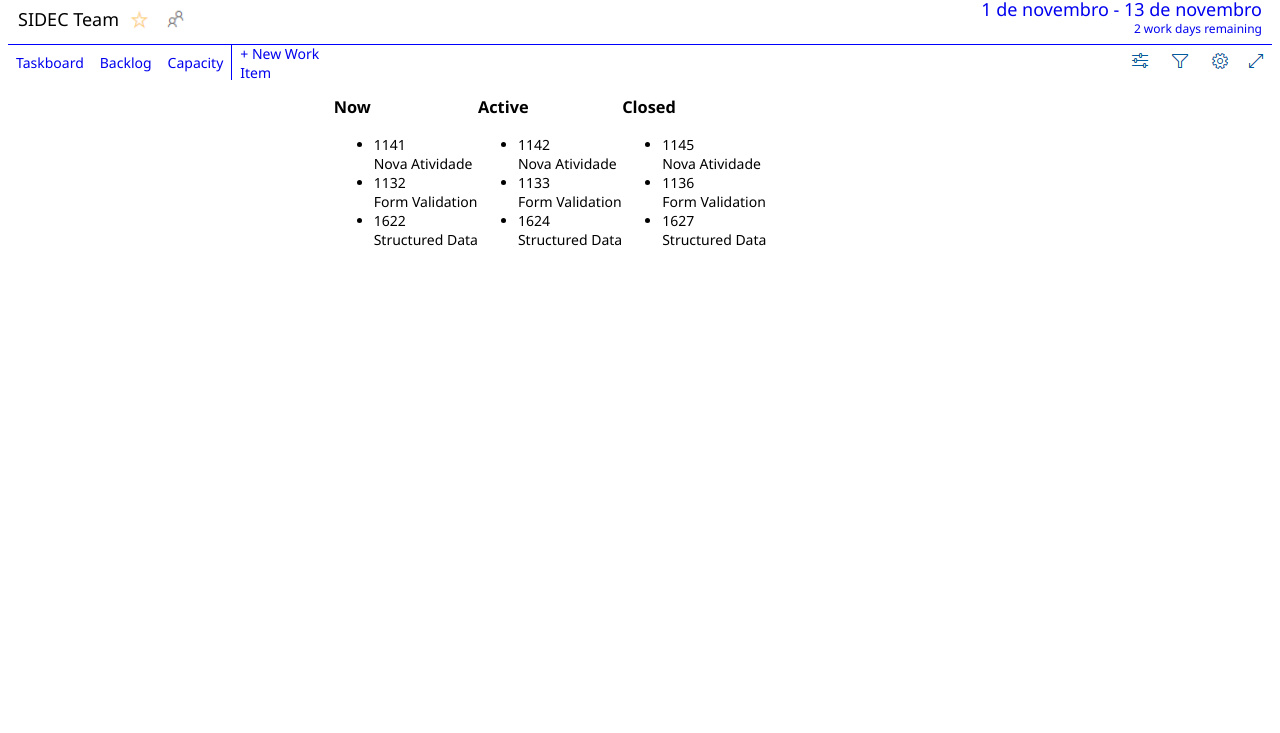
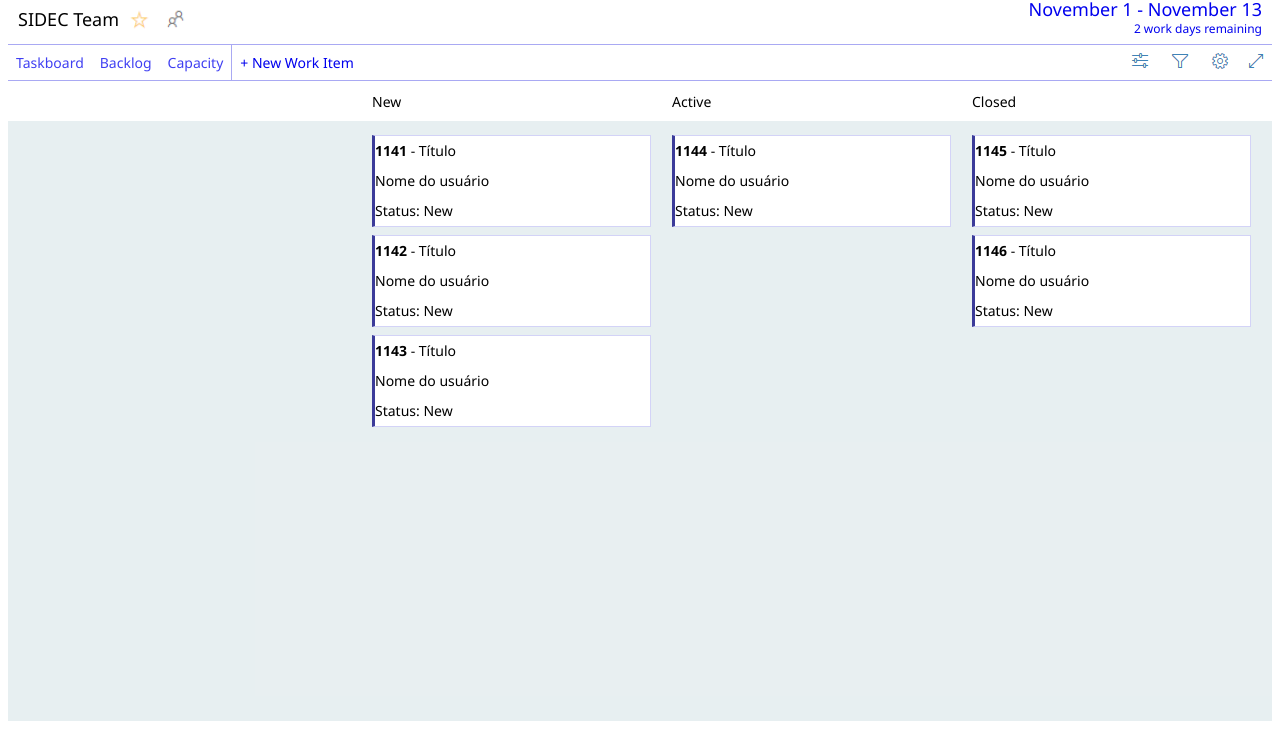
Before and after one commit to matheuscosantos/processo-imagem, a plain HTML site: page index.html in a window 1280 px wide. Shown: the part 67-800 px from the top of the page. Drawn offline with Linux system fonts and the light colour scheme.

Commit message:
*feat* div lists-container formatado

```diff
--- a/index.html
+++ b/index.html
@@ -42,7 +42,7 @@
                 <a href="#" class="elementos"><img src="img/icon_members.png" title="List" alt="icon members"></a>
             </div>
             <div class="dates">
-            <a href="#">1 de novembro - 13 de novembro
+                <a href="#">November 1 - November 13
                 <span style="font-size: 12px;"><br>2 work days remaining</span></a>
             </div>
         </div>
@@ -67,43 +67,36 @@
             </div>
 
         </div>
-    <!-- End of board info bar -->
+
+        <div class="board-status">
+                <h3 class="list-title-new">New</h3>
+                <h3 class="list-title-active">Active</h3>
+                <h3 class="list-title-closed">Closed</h3>
+        </div>
+
 
         <section class="lists-container">
 
-        <div class="listNow">
-
-            <h3 class="list-title">Now</h3>
-
+            <div class="listNew">
                 <ul class="list-items">
-                <li>1141<br>Nova Atividade</li>
-                <li>1132<br>Form Validation</li>
-                <li>1622<br>Structured Data</li>
+                    <li><b>1141</b> - Título <br> Nome do usuário <br> Status: New</li>
+                    <li><b>1142</b> - Título <br> Nome do usuário <br> Status: New</li>
+                    <li><b>1143</b> - Título <br> Nome do usuário <br> Status: New</li>
                 </ul>
             </div>
 
             <div class="listActive">
-
-            <h3 class="list-title">Active</h3>
-
                 <ul class="list-items">
-                <li>1142<br>Nova Atividade</li>
-                <li>1133<br>Form Validation</li>
-                <li>1624<br>Structured Data</li>
+                    <li><b>1144</b> - Título <br> Nome do usuário <br> Status: New</li>
                 </ul>
             </div>
 
             <div class="listClosed">
-
-            <h3 class="list-title">Closed</h3>
-
                 <ul class="list-items">
-                <li>1145<br>Nova Atividade</li>
-                <li>1136<br>Form Validation</li>
-                <li>1627<br>Structured Data</li>
+                    <li><b>1145</b> - Título <br> Nome do usuário <br> Status: New</li>
+                    <li><b>1146</b> - Título <br> Nome do usuário <br> Status: New</li>
                 </ul>
             </div>
 
     </body>
-
 </html>
--- a/style.css
+++ b/style.css
@@ -12,7 +12,7 @@ body{
 .board-header{
     display: flex;
     flex-shrink: 0;
-    border-bottom: 0.3px solid #00f;
+    border-bottom: 0.1px solid rgb(169, 169, 243);
 }
 
 .logo{
@@ -80,7 +80,7 @@ body{
 .board-info{
     display: flex;
     height: 50px;
-    border-bottom: 0.3px solid #00f;
+    border-bottom: 0.1px solid rgb(169, 169, 243);
 
 }
 
@@ -124,6 +124,8 @@ body{
 .board-controls{
     display: flex;
     height: 35px;
+    border-bottom: 0.1px solid rgb(169, 169, 243);
+
 }
 
 .board-controls .links{
@@ -139,8 +141,9 @@ body{
 
 .board-controls .new-work{
     display: flex;
+    width: 120px;
     align-items: center;
-    border-left: 0.3px solid #00f;
+    border-left: 0.1px solid rgb(169, 169, 243);
     padding: 0px 8px;
 
 }
@@ -152,21 +155,113 @@ body{
     align-items: center;
 }
 
-.lists-container{
-    width: 60%;
+.links > a{
+    opacity: 0.75;
+}
+
+.links a:hover {
+    opacity: 10;
+    border-bottom: 3px solid rgb(169, 169, 243);
+}
+
+.functions img {
+    opacity: 0.75;
+}
+
+.functions img:hover {
+    opacity: 1;
+}
+
+.board-status{
     justify-content: flex-end;
     display: flex;
-    align-items: center;
 }
 
-.listNow{
+.board-status > h3{
+    font-family: "Segoe UI";
+    font-size: 14px;
+    font-weight: 500;
+}
 
+.list-title-new{
+    display: flex;
+    align-items: center;
+    width: 300px;
+    height: 40px;
+    margin: 0px;
+}
+
+.list-title-active{
+    width: 300px;
+    display: flex;
+    align-items: center;
+    width: 300px;
+    height: 40px;
+    margin: 0px;
+}
+
+.list-title-closed{
+    width: 300px;
+    display: flex;
+    align-items: center;
+    width: 300px;
+    height: 40px;
+    margin: 0px;
+}
+
+.lists-container{
+    width: 100%;
+    height: 600px;
+    justify-content: flex-end;
+    display: flex;
+    align-items: flex-start;
+    background-color: rgba(226, 235, 238, 0.808);
+}
+
+.lists-container ul{
+    list-style-type: none;
+}
+
+.listNew{
+    width: 300px;
+    height: 600px;
+    padding-left:0px;
 }
 
 .listActive{
+    width: 300px;
+    height: 600px;
+    padding-left:0px;
 
 }
 
 .listClosed{
+    width: 300px;
+    height: 600px;
+    padding-left:0px;
 
 }
+
+.listActive ul{
+    width: 300px;
+    padding-left:0px;
+}
+
+.listClosed ul{
+    width: 300px;
+    padding-left:0px;
+}
+
+.listNew ul{
+    width: 300px;
+    padding-left:0px;
+}
+
+li{
+    width: 275px;
+    line-height: 30px;
+    border: 1px solid rgb(211, 211, 247);
+    border-left: 3px solid rgb(59, 59, 153);
+    background-color: white;
+    margin: 8px 0px;
+}
```
Lines whose indentation alone changed are shown as unchanged.
